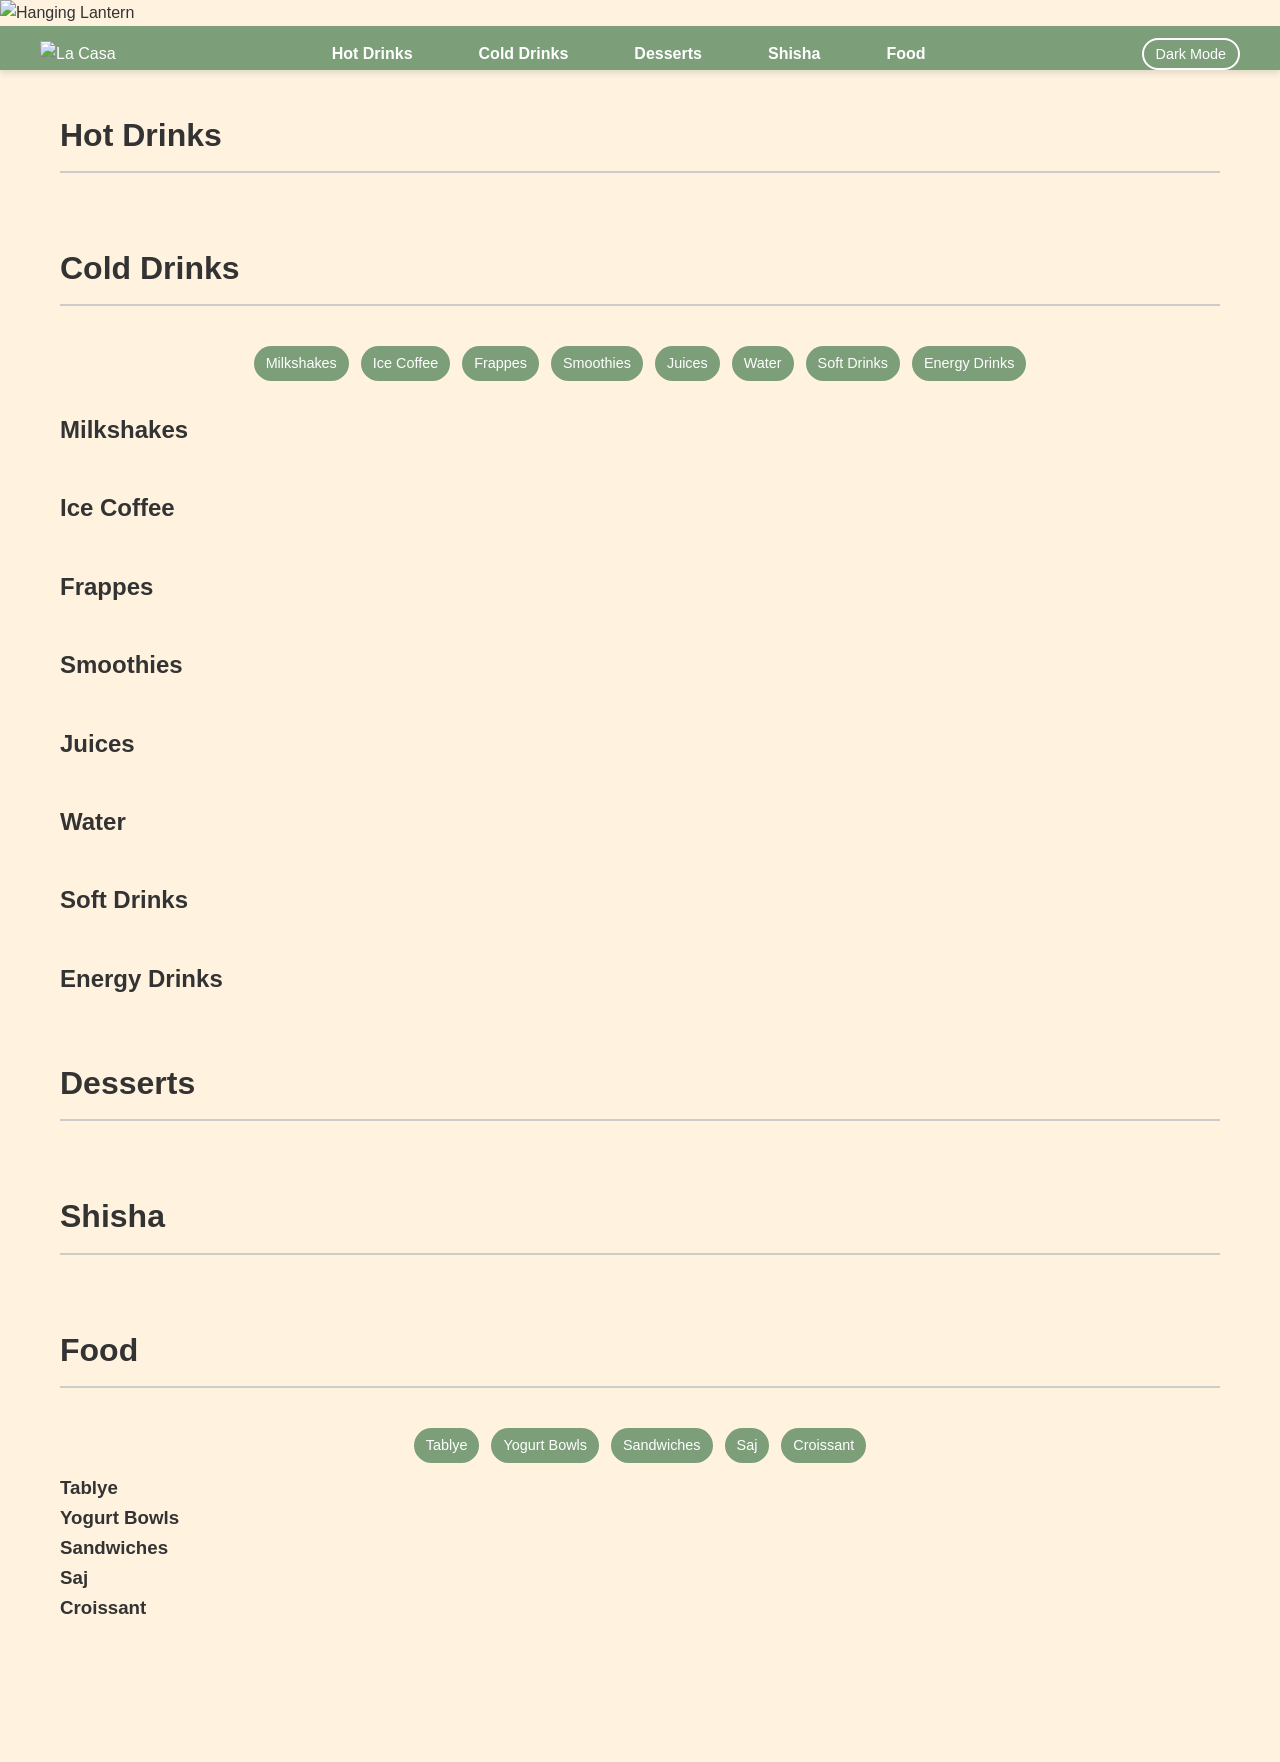
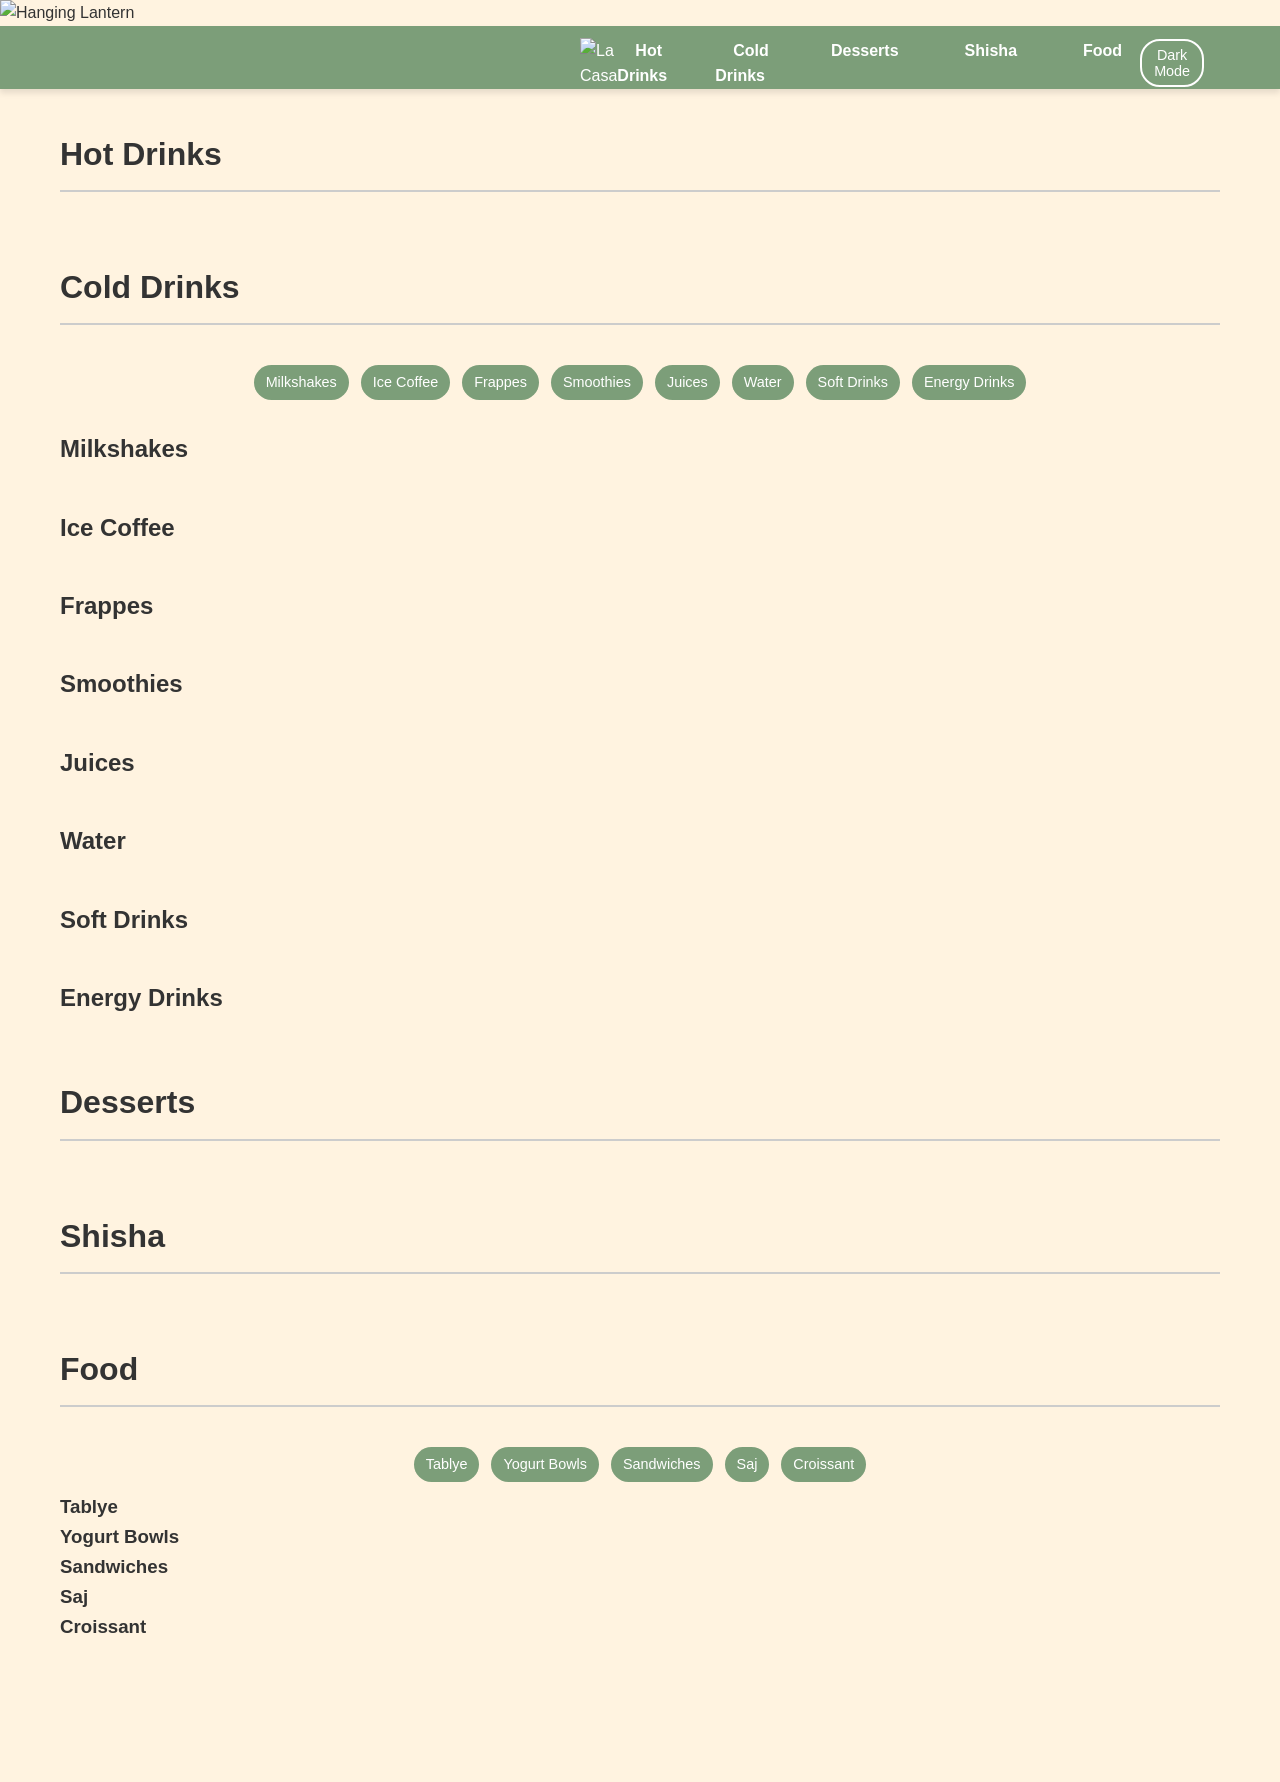

Update style.css

--- a/style.css
+++ b/style.css
@@ -63,7 +63,7 @@ nav {
 }
 
 nav .nav-inner {
-    max-width: 1200px;
+    max-width: 120px;
     margin: 0 auto;
     display: flex;
     align-items: center;
